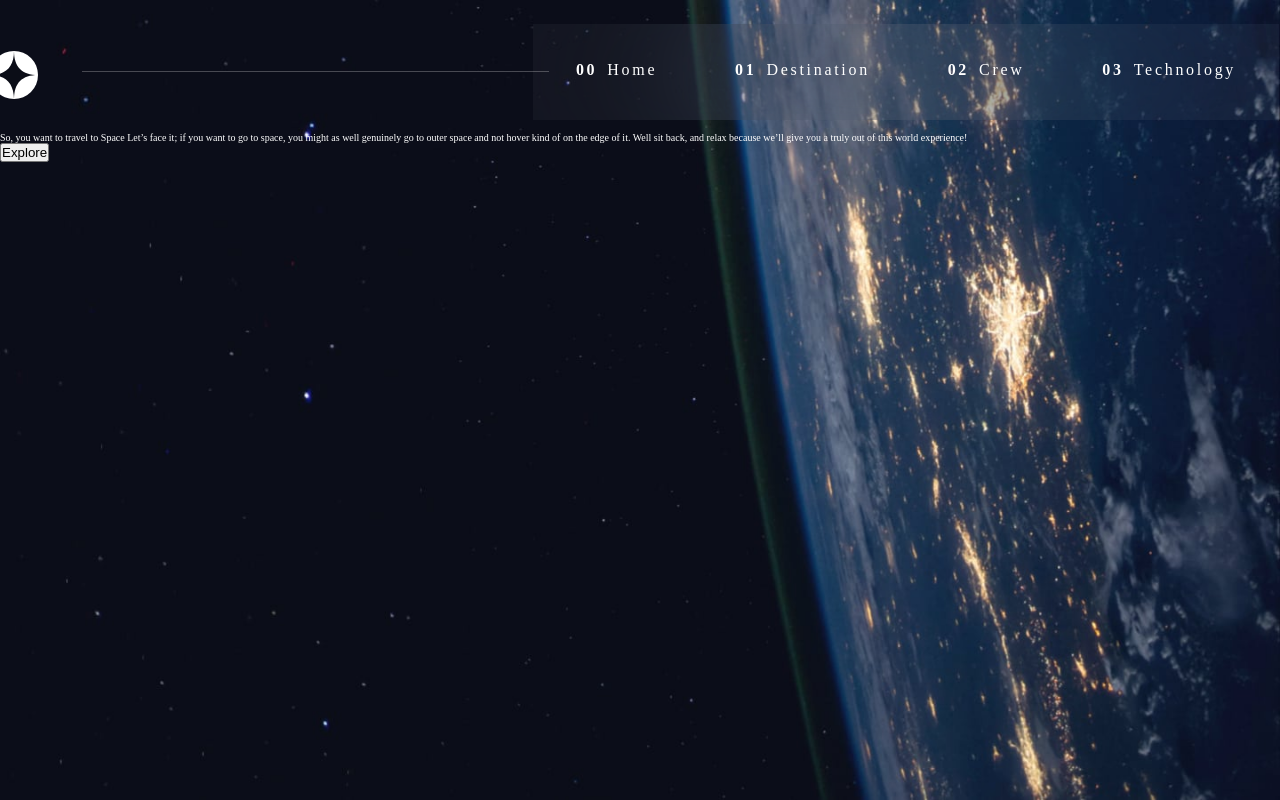
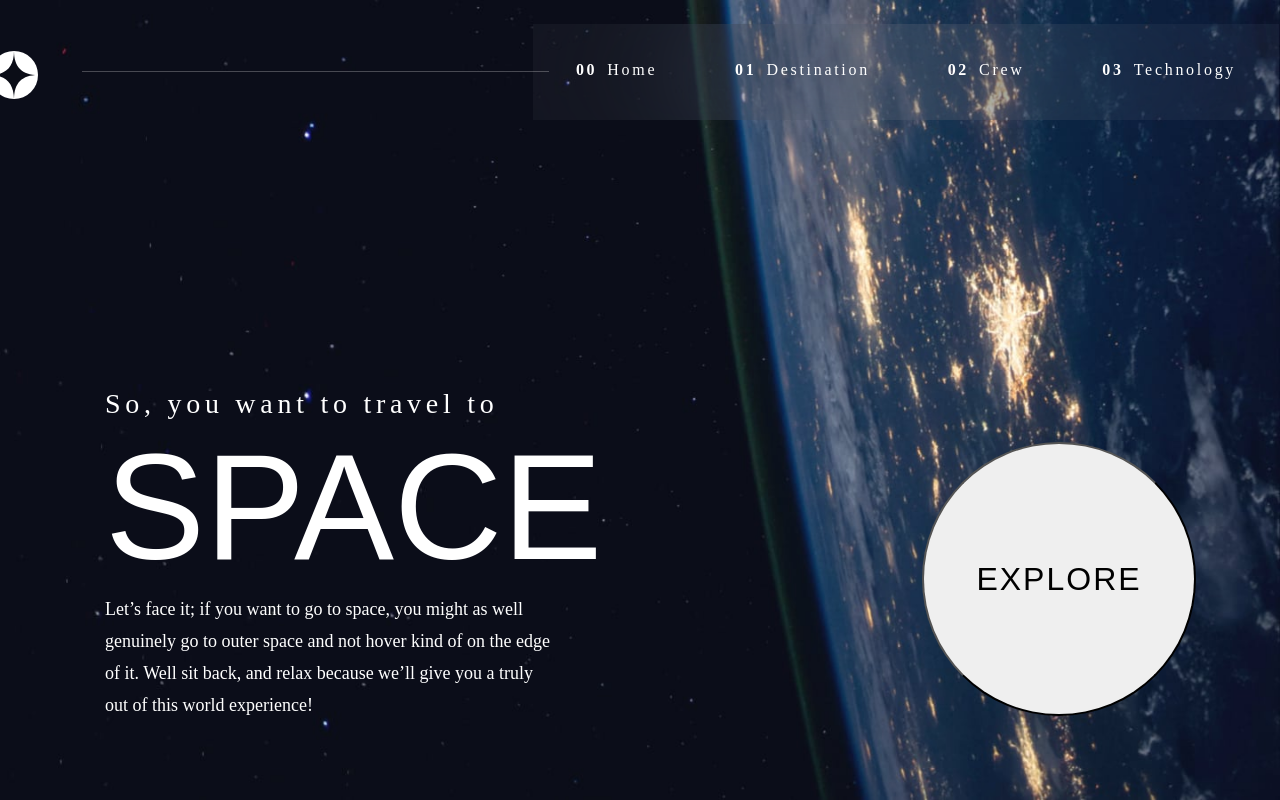
Before and after one commit to MUKEBUDAVID/space-tourism, a website: page index.html in a window 1280 px wide. Drawn offline with Linux system fonts and the light colour scheme; a web font is replaced by a local one.

Commit message:
fin de BTN EXPLORE

```diff
--- a/index.html
+++ b/index.html
@@ -11,7 +11,7 @@
   <title>Frontend Mentor | Space tourism website</title>
 </head>
 
-<body id="body">
+<body id="body" >
   <header class="header">
     <!-- the img for the mobile breakpoint -->
     <img class="header_imgMobile" src="assets/shared/logo.svg" alt="icone">
@@ -21,31 +21,34 @@
 
     <div class="header_barreGenerale">
 
-      <img src="assets/shared/logo.svg" alt="icone">
+      <a href="index.html"> <img src="assets/shared/logo.svg" alt="icone"></a>
 
       <div class="bar"></div>
 
-      <div class="header_menu">
+      <nav class="header_menu">
         <ul>
           <li id="HOME"><span>00</span>Home</li>
           <li id="DESTINATION"><span>01</span>Destination</li>
           <li id="CREW"><span>02</span>Crew</li>
           <li id="TECHNOLOGY"><span>03</span>Technology</li>
         </ul>
+      </nav>
 
-      </div>
-      </div>
+    </div>
   </header>
 
-  <section>
-    <div>So, you want to travel to
-    Space
-    Let’s face it; if you want to go to space, you might as well genuinely go to
-    outer space and not hover kind of on the edge of it. Well sit back, and relax
-    because we’ll give you a truly out of this world experience!
-</div>
+  <section class="section_home" >
+    <div >
+      <h3 class="so_typo">So, you want to travel to</h3>
+      <h1 class="space_typo">SPACE</h1>
 
-<button type="submit">Explore</button>
+      <p class="Body_Text_typo">Let’s face it; if you want to go to space, you might as well genuinely go to
+        outer space and not hover kind of on the edge of it. Well sit back, and relax
+        because we’ll give you a truly out of this world experience!
+      </p>
+    </div>
+
+    <button type="submit" class="Home_btn Commander_typo">EXPLORE</button>
 
 
   </section>
--- a/sass/base/_reset.scss
+++ b/sass/base/_reset.scss
@@ -5,6 +5,8 @@
     padding: 0;
     box-sizing: inherit;
     list-style: none;
+
+
 }
 
 html {
@@ -19,6 +21,33 @@ body {
     background: url($the_desktop_background)  ;
     background-size:cover;
     background-repeat: no-repeat;
+    overflow-x:hidden ;
+
+    // for modifier the apparence of sroll bar
+    &::-webkit-scrollbar {
+        width: 12px;
+       height: 48px;
+
+        /* width of the entire scrollbar */
+    }
+
+    &::-webkit-scrollbar-track {
+        background: rgb(21, 20, 26);
+
+        /* color of the tracking area */
+    }
+
+    &::-webkit-scrollbar-thumb {
+        background: rgb(80, 79, 83);
+
+
+        /* color of the scroll thumb */
+        border-radius: 20px;
+        /* roundness of the scroll thumb */
+        border: 3px solid transparent;
+        /* creates padding around scroll thumb */
+    }
+
 }
 
 
--- a/sass/base/_typography.scss
+++ b/sass/base/_typography.scss
@@ -1,25 +1,65 @@
 @import url('https://fonts.googleapis.com/css2?family=Bellefair&display=swap');
 
-@import url('https://fonts.googleapis.com/css2?family=Barlow+Condensed:ital,wght@0,100;0,200;0,300;0,400;0,500;0,600;0,700;0,800;0,900;1,100;1,200;1,300;1,400;1,500;1,600;1,700;1,800;1,900&family=Bellefair&display=swap')
+@import url('https://fonts.googleapis.com/css2?family=Barlow+Condensed:ital,wght@0,100;0,200;0,300;0,400;0,500;0,600;0,700;0,800;0,900;1,100;1,200;1,300;1,400;1,500;1,600;1,700;1,800;1,900&family=Bellefair&display=swap');
+
+.moon_typo,
+.space_typo,
+.Douglas_typo,
+.Commander_typo {
+    font-family: 'Bellefair', sans-serif;
+}
+
+.AVG_DISTANCE_typo,
+.Body_Text_typo,
+.so_typo {
+    font-family: 'Barlow Condensed'sans-serif;
+}
 
 
-// .moon,.space,.Douglas {font-family: 'Bellefair', sans-serif;}
 
-// .so,.AVG_DISTANCE,.Body_Text {font-family: 'Barlow Condensed'sans-serif;}
+.so_typo {
+
+    font-size: 28px;
+    font-weight: 400;
+    line-height: 34px;
+    letter-spacing: 4.724999904632568px;
+    text-align: left;
+}
+
+
+.Body_Text_typo {
+    font-size: 18px;
+    line-height: 32px;
+    font-weight: 400;
+
+}
+
+
+
 
 // .moon{font-size: 100px;}
 
-// .space{font-size: 150px;}
+.space_typo {
+
+font-size: 150px;
+font-weight: 400;
+line-height: 172px;
+letter-spacing: 0px;
+text-align: left;
+}
 
 // .Douglas{font-size: 56px;}
 
-// .Commander {font-size: 32px;}
+.Commander_typo {
+    font-size: 32px;
+    font-weight: 400;
+    line-height: 37px;
+    letter-spacing: 2px;
+    text-align:center ;
 
-// .so {font-size: 28px;}
+}
 
-// .Body_Text {font-size: 28px;
-            //  line-height: 32px;
-            // font-weight: 400;  }
+
 
 
 
--- a/sass/components/_btn.scss
+++ b/sass/components/_btn.scss
@@ -0,0 +1,38 @@
+.Home_btn {
+    // position: absolute;
+    width: 274px;
+    height: 274px;
+    margin-left: 10px;
+    margin-top: 310px;
+    margin-right: 84px;
+    border-radius: 101%;
+    // border:50px black solid;
+    // box-sizing: content-box;
+
+
+    &:hover {
+        border: 50px rgb(36, 38, 47) solid;
+        box-sizing: content-box;
+        width: 174px;
+        height: 174px;
+        animation: pulse-animation 2s infinite;
+        cursor: pointer;
+
+
+    }
+}
+
+
+
+
+
+// l'aniamtion de pulsation pour le btn de la page Home
+@keyframes pulse-animation {
+    0% {
+        box-shadow: 0 0 0 0px rgb(36, 38, 47);
+    }
+
+    100% {
+        box-shadow: 0 0 0 200px rgba(0, 0, 0, 0);
+    }
+}
--- a/sass/layout/_header.scss
+++ b/sass/layout/_header.scss
@@ -12,11 +12,14 @@
         &_hamburger {
             display: none;
 
+
+
         }
 
         // the img for the mobile breakpoint
         &_imgMobile {
             display: none;
+
 
         }
 
@@ -128,28 +131,31 @@
 
         width: 100%;
         height: 99px;
-        position: relative;
+
 
         &_hamburger {
             display: none;
+
         }
 
         &_imgMobile {
             display: none;
+
+
         }
 
 
         &_barreGenerale {
             height: 96px;
-            width: 729px;
+            width: 100%;
             margin-top: 2px;
             display: flex;
             flex-direction: row;
             justify-content: space-between;
-            // position: relative;
+
 
             img {
-                // position: absolute;
+
                 max-height: 48px;
                 max-width: 48px;
                 min-height: 28px;
@@ -168,11 +174,11 @@
         &_menu {
             width: 450px;
             height: 91px;
-            left: 316px;
+            margin-right:3px;
             top: 0px;
             background: rgba(255, 255, 255, 0.04);
             backdrop-filter: blur(81.5485px);
-            position: absolute;
+
 
 
             ul {
@@ -201,6 +207,8 @@
 
             ul li span {
                 display: none;
+
+
             }
 
 
@@ -232,6 +240,9 @@
     .header {
         width: 100%;
         height: 57px;
+        display: flex;
+        flex-direction: row;
+        justify-content: space-between;
 
         // Hamburger menu
         &_hamburger {
@@ -239,8 +250,8 @@
             height: 21px;
             width: 24px;
             margin-top: 15px;
-            margin-left: 341px;
-            position: absolute;
+            margin-right:8px;
+            // position: absolute;
         }
 
         // the img for the mobile breakpoint
@@ -251,13 +262,14 @@
             max-height: 40px;
             max-width: 40px;
             margin-top: 7px;
-            margin-left: 7px;
-            position: absolute;
+            margin-left: 8px;
+            // position: absolute;
         }
 
         &_barreGenerale {
+            display: none;
 
-            display: none;
+
         }
 
 
--- a/sass/layout/_section.scss
+++ b/sass/layout/_section.scss
@@ -1,5 +1,22 @@
-section{
+.section_home {
     height: auto;
     width: 100%;
-    color:$color_tereciare;
+    color: $color_tereciare;
+    display: flex;
+    flex-direction: row;
+    justify-content: space-between;
+    // transform: translate(50%);
+    // transition: transform 50s;
+
+
+    div {
+        width: 450px;
+        height: 382px;
+        // background-color: aqua;
+        margin-top: 255px;
+        margin-left: 105px;
+    }
+
+
+
 }
```
Also changed, not shown: public/css/style.css, 1 other file.
